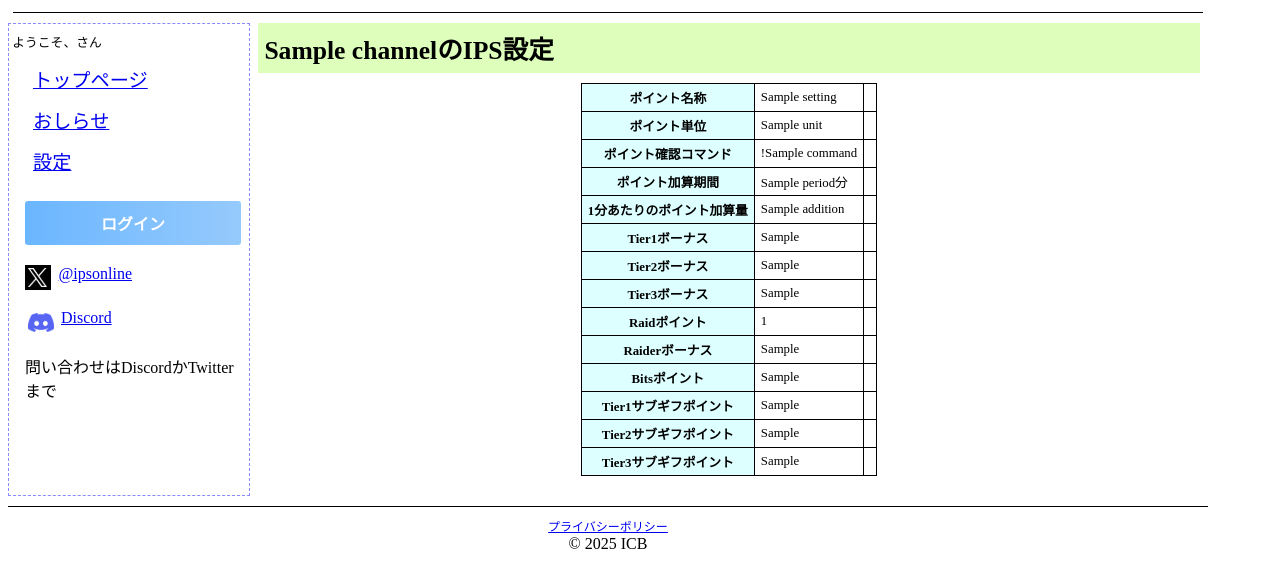
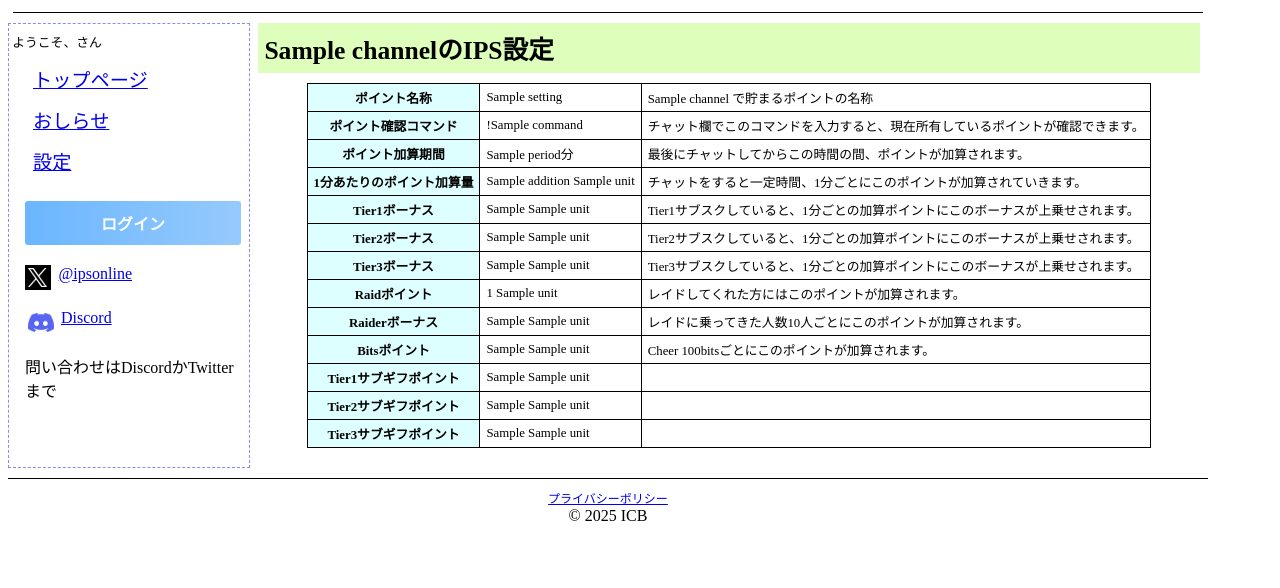
Before and after one commit to icbgames/ips-online, a PHP site: template templates/show_setting.twig in a window 1280 px wide. Shown: the top 588 px of the page. Run offline with PHP 8.4, Linux system fonts and the light colour scheme; the template is opened without the code that fills it: most values are stand-ins (such as "Sample title", 1, 10 or a date in 2020); some libraries are stand-ins or nearby versions; some web fonts are replaced.

Commit message:
add text

```diff
--- a/templates/show_setting.twig
+++ b/templates/show_setting.twig
@@ -14,71 +14,66 @@
       <tr>
         <th>ポイント名称</th>
         <td>{{ settings.name }}</td>
-        <td></td>
-      </tr>
-      <tr>
-        <th>ポイント単位</th>
-        <td>{{ settings.unit }}</td>
-        <td></td>
+        <td>{{ channel }} で貯まるポイントの名称</td>
       </tr>
       <tr>
         <th>ポイント確認コマンド</th>
         <td>!{{ settings.command }}</td>
-        <td></td>
+        <td>チャット欄でこのコマンドを入力すると、現在所有しているポイントが確認できます。</td>
       </tr>
       <tr>
         <th>ポイント加算期間</th>
         <td>{{ settings.period }}分</td>
-        <td></td>
+        <td>最後にチャットしてからこの時間の間、ポイントが加算されます。</td>
       </tr>
       <tr>
         <th>1分あたりのポイント加算量</th>
-        <td>{{ settings.addition }}</td>
-        <td></td>
+        <td>{{ settings.addition }} {{ settings.unit }}</td>
+        <td>チャットをすると一定時間、1分ごとにこのポイントが加算されていきます。</td>
       </tr>
       <tr>
         <th>Tier1ボーナス</th>
-        <td>{{ settings.addition_t1 }}</td>
-        <td></td>
+        <td>{{ settings.addition_t1 }} {{ settings.unit }}</td>
+        <td>Tier1サブスクしていると、1分ごとの加算ポイントにこのボーナスが上乗せされます。</td>
       </tr>
       <tr>
         <th>Tier2ボーナス</th>
-        <td>{{ settings.addition_t2 }}</td>
-        <td></td>
+        <td>{{ settings.addition_t2 }} {{ settings.unit }}</td>
+        <td>Tier2サブスクしていると、1分ごとの加算ポイントにこのボーナスが上乗せされます。</td>
       </tr>
       <tr>
         <th>Tier3ボーナス</th>
-        <td>{{ settings.addition_t3 }}</td>
-        <td></td>
+        <td>{{ settings.addition_t3 }} {{ settings.unit }}</td>
+        <td>Tier3サブスクしていると、1分ごとの加算ポイントにこのボーナスが上乗せされます。</td>
       </tr>
       <tr>
         <th>Raidポイント</th>
-        <td>{{ settings.raid }}</td>
-        <td></td>
+        <td>{{ settings.raid }} {{ settings.unit }}</td>
+        <td>レイドしてくれた方にはこのポイントが加算されます。</td>
       </tr>
       <tr>
         <th>Raiderボーナス</th>
-        <td>{{ settings.raid_bonus }}</td>
-        <td></td>
+        <td>{{ settings.raid_bonus }} {{ settings.unit }}</td>
+        <td>レイドに乗ってきた人数10人ごとにこのポイントが加算されます。</td>
       </tr>
       <tr>
         <th>Bitsポイント</th>
-        <td>{{ settings.bits100 }}</td>
-        <td></td>
+        <td>{{ settings.bits100 }} {{ settings.unit }}</td>
+        <td>Cheer 100bitsごとにこのポイントが加算されます。</td>
       </tr>
       <tr>
         <th>Tier1サブギフポイント</th>
-        <td>{{ settings.gift_t1 }}</td>
+        <td>{{ settings.gift_t1 }} {{ settings.unit }}</td>
         <td></td>
       </tr>
       <tr>
         <th>Tier2サブギフポイント</th>
-        <td>{{ settings.gift_t2 }}</td>
+        <td>{{ settings.gift_t2 }} {{ settings.unit }}</td>
         <td></td>
       </tr>
       <tr>
         <th>Tier3サブギフポイント</th>
-        <td>{{ settings.gift_t3 }}</td>
+        <td>{{ settings.gift_t3 }} {{ settings.unit }}</td>
         <td></td>
       </tr>
     </table>
```
